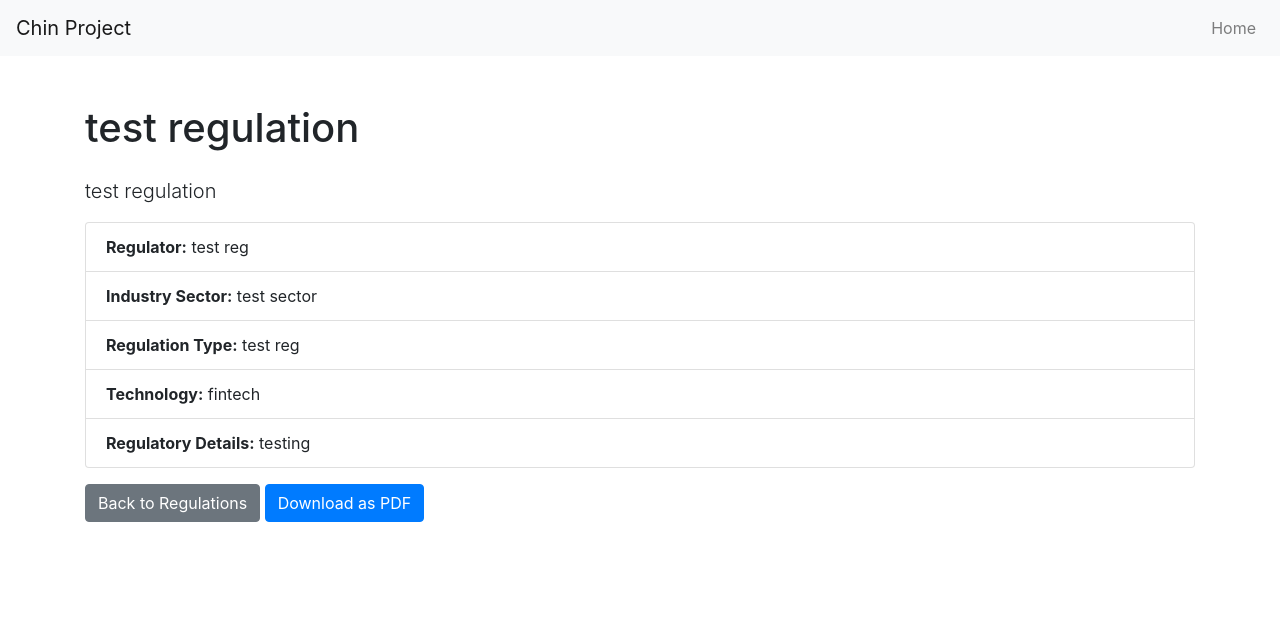
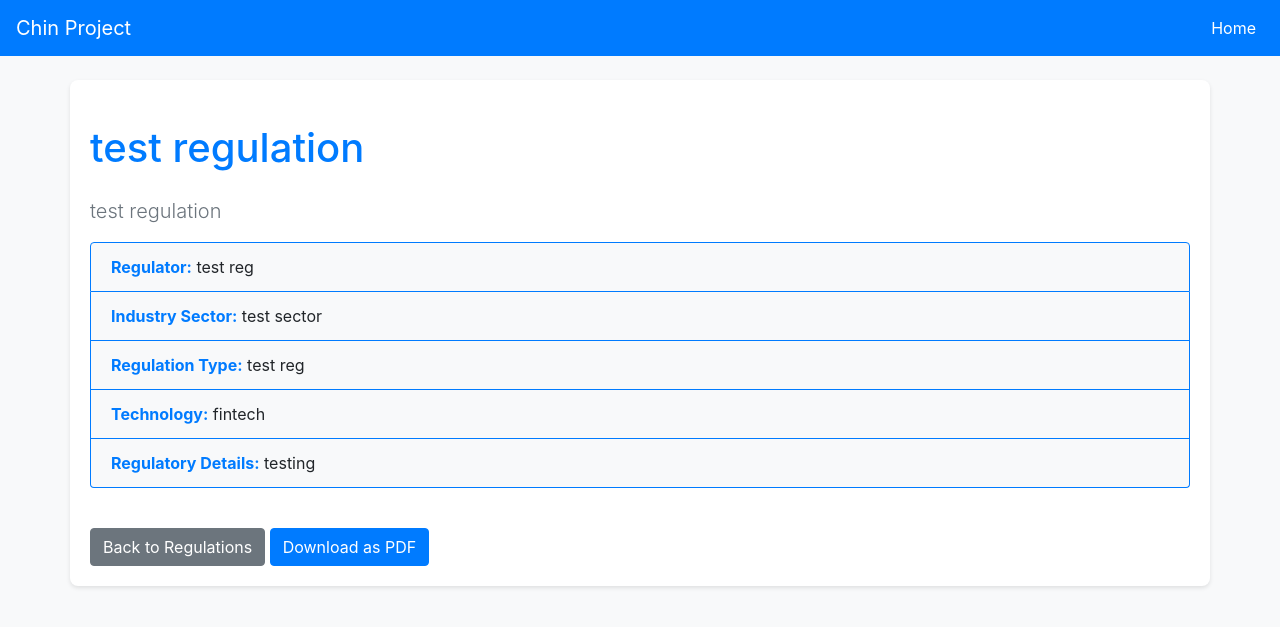
Before and after one commit to bamijibig/regulatorApp, a Django app: page /1/ in a window 1280 px wide. Shown: the top 627 px of the page. Run offline with Django 5.2, Linux system fonts and the light colour scheme; data comes from the database, SQL or seed files in the repository; some libraries are stand-ins or nearby versions.

Commit message:
added requirements txt

```diff
--- a/regulator/templates/regulations/base.html
+++ b/regulator/templates/regulations/base.html
@@ -5,9 +5,41 @@
     <meta name="viewport" content="width=device-width, initial-scale=1.0">
     <title>{% block title %}Chin Project Administration{% endblock %}</title>
     <link href="https://stackpath.bootstrapcdn.com/bootstrap/4.5.2/css/bootstrap.min.css" rel="stylesheet">
+    <style>
+        body {
+            background-color: #f8f9fa;
+        }
+        .navbar {
+            background-color: #007bff !important;
+        }
+        .navbar-brand, .nav-link {
+            color: #fff !important;
+        }
+        .container {
+            background-color: #fff;
+            padding: 20px;
+            border-radius: 8px;
+            box-shadow: 0 2px 4px rgba(0, 0, 0, 0.1);
+        }
+        .btn-primary {
+            background-color: #007bff;
+            border-color: #007bff;
+        }
+        .btn-primary:hover {
+            background-color: #0056b3;
+            border-color: #004085;
+        }
+        .list-group-item {
+            background-color: #f8f9fa;
+            border: 1px solid #007bff;
+        }
+        .list-group-item strong {
+            color: #007bff;
+        }
+    </style>
 </head>
 <body>
-    <nav class="navbar navbar-expand-lg navbar-light bg-light">
+    <nav class="navbar navbar-expand-lg navbar-light">
         <a class="navbar-brand" href="{% url 'regulation_list' %}">Chin Project</a>
         <div class="collapse navbar-collapse">
             <ul class="navbar-nav ml-auto">
--- a/regulator/templates/regulations/regulation_detail.html
+++ b/regulator/templates/regulations/regulation_detail.html
@@ -5,14 +5,14 @@
 {% block content %}
 <div class="row">
     <div class="col-md-12">
-        <h1 class="my-4">{{ regulation.title }}</h1>
-        <p class="lead">{{ regulation.description }}</p>
-        <ul class="list-group">
-            <li class="list-group-item"><strong>Regulator:</strong> {{ regulation.regulator.name }}</li>
-            <li class="list-group-item"><strong>Industry Sector:</strong> {{ regulation.industry_sector.name }}</li>
-            <li class="list-group-item"><strong>Regulation Type:</strong> {{ regulation.regulation_type.name }}</li>
-            <li class="list-group-item"><strong>Technology:</strong> {{ regulation.technology.name }}</li>
-            <li class="list-group-item"><strong>Regulatory Details:</strong> {{ regulation.regulatorydetails }}</li>
+        <h1 class="my-4 text-primary">{{ regulation.title }}</h1>
+        <p class="lead text-secondary">{{ regulation.description }}</p>
+        <ul class="list-group mb-4">
+            <li class="list-group-item"><strong class="text-primary">Regulator:</strong> {{ regulation.regulator.name }}</li>
+            <li class="list-group-item"><strong class="text-primary">Industry Sector:</strong> {{ regulation.industry_sector.name }}</li>
+            <li class="list-group-item"><strong class="text-primary">Regulation Type:</strong> {{ regulation.regulation_type.name }}</li>
+            <li class="list-group-item"><strong class="text-primary">Technology:</strong> {{ regulation.technology.name }}</li>
+            <li class="list-group-item"><strong class="text-primary">Regulatory Details:</strong> {{ regulation.regulatorydetails }}</li>
         </ul>
         <a href="{% url 'regulation_list' %}" class="btn btn-secondary mt-3">Back to Regulations</a>
         <a href="{% url 'regulation_detail_pdf' regulation.pk %}" class="btn btn-primary mt-3">Download as PDF</a>
```
Also changed, not shown: regulator/templates/regulations/regulation_list.html (+4 -5 lines), requirements.txt (added, +38 -0 lines).
